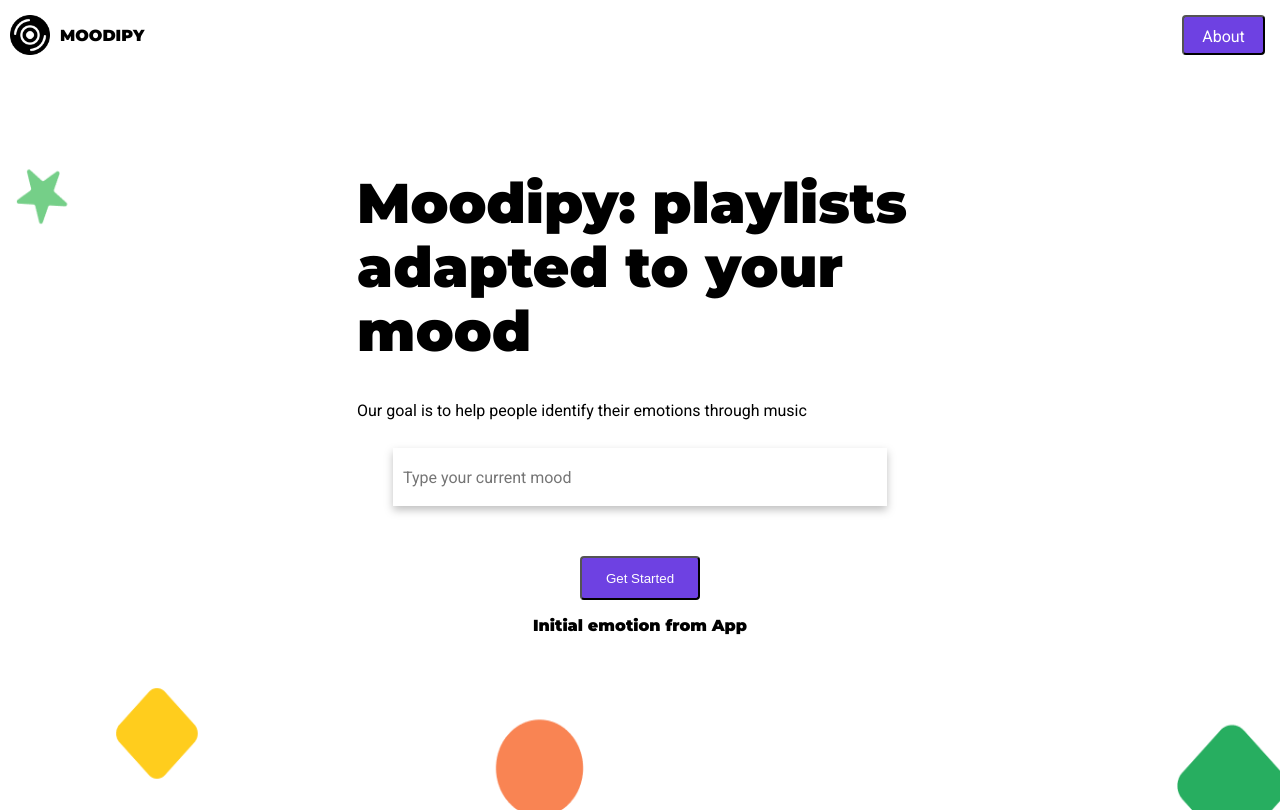
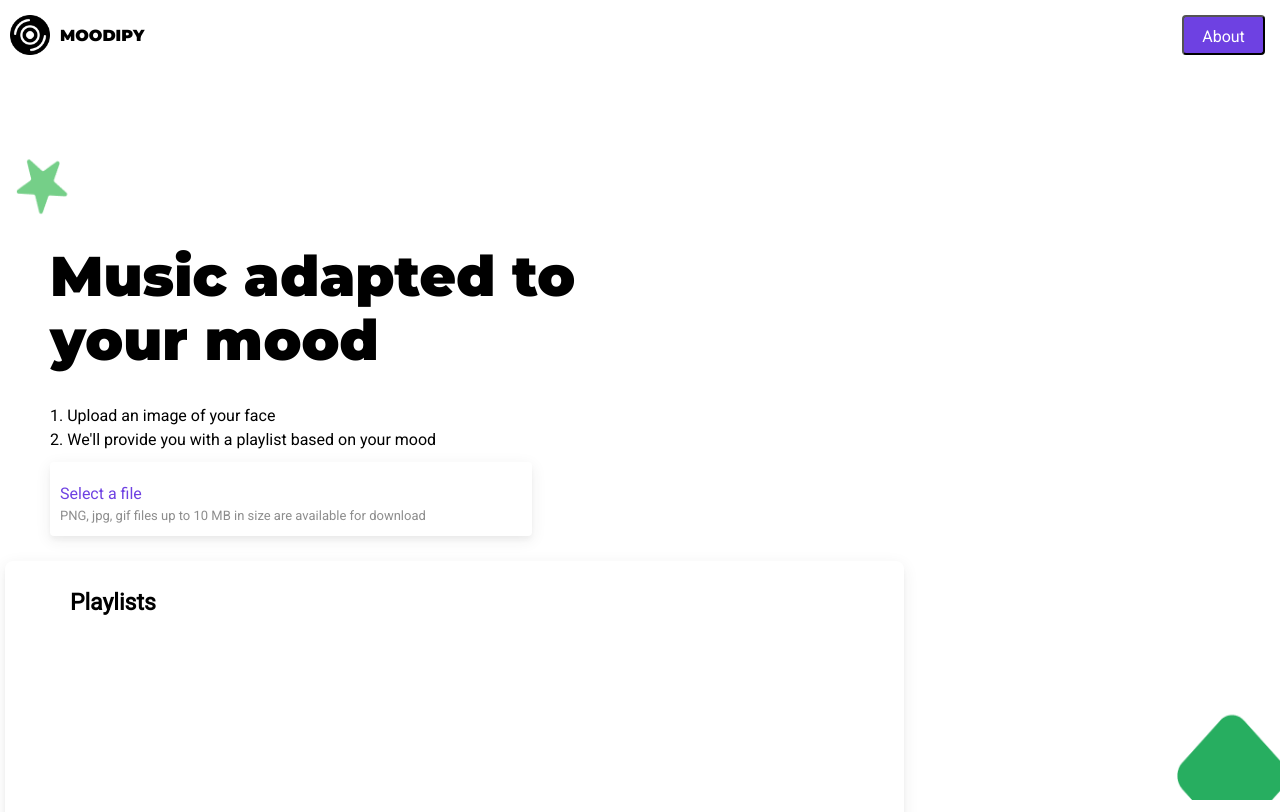
Before and after one commit to nasaku898/Moodipy, a Vue app in the folder Frontend/moodipy/: page / in a window 1280 px wide. Shown: the top 812 px of the page. Built offline with nearby package versions, Linux system fonts and the light colour scheme.

Commit message:
#1 adjusting menubar to fit all pages

```diff
--- a/Frontend/moodipy/src/App.vue
+++ b/Frontend/moodipy/src/App.vue
@@ -1,25 +1,28 @@
 <template>
 <div>
   <NavBar></NavBar>
-  <OnboardingPage
+  <!-- <OnboardingPage
     v-on:changeEmotion="updateInitialEmotion($event)"
     :initialEmotion="initialEmotion"
-  ></OnboardingPage>
-  <!-- <MusicPage></MusicPage> -->
+  ></OnboardingPage> -->
+  <MusicPage></MusicPage>
+  <!-- <AboutPage></AboutPage> -->
 </div>
 </template>
 
 <script>
-// import MusicPage from "./components/MusicPage/MusicPage";
-import OnboardingPage from "./components/OnboardingPage/OnboardingPage";
+import MusicPage from "./components/MusicPage/MusicPage";
+// import OnboardingPage from "./components/OnboardingPage/OnboardingPage";
 import NavBar from "./components/NavBar/NavBar";
+// import AboutPage from "./components/AboutPage/AboutPage";
 
 export default {
   name: "App",
   components: {
-    OnboardingPage,
+    // OnboardingPage,
+    // AboutPage,
     NavBar,
-    // MusicPage
+    MusicPage
   },
   data() {
     return {
--- a/Frontend/moodipy/src/components/AboutPage/AboutPage.vue
+++ b/Frontend/moodipy/src/components/AboutPage/AboutPage.vue
@@ -41,9 +41,10 @@ export default {
 @media only screen and (max-width: 769px) {
   #title {
     margin: auto;
+    margin-top: 40px;
   }
   #description {
-    width: 18em;
+    width: 90%;
     text-align: justify;
     text-justify: inter-word;
     margin: auto;
@@ -58,7 +59,7 @@ export default {
     font-size: 50px;
   }
   #description {
-    width: 50em;
+    width: 90%;
     text-align: justify;
     text-justify: inter-word;
     margin: auto;
--- a/Frontend/moodipy/src/components/MusicPage/MusicPage.vue
+++ b/Frontend/moodipy/src/components/MusicPage/MusicPage.vue
@@ -138,8 +138,14 @@ export default {
   .container {
     display: grid;
     grid-template-columns: 1fr 1fr;
-    padding-top: 15%;
+    padding-top: 20%;
   }
+}
+
+.container {
+  padding-top: 15%;
+  display: grid;
+  grid-template-columns: 1fr;
 }
 
 @media only screen and (max-width: 600px) {
--- a/Frontend/moodipy/src/components/NavBar/NavBar.vue
+++ b/Frontend/moodipy/src/components/NavBar/NavBar.vue
@@ -16,7 +16,7 @@ export default {
 #menubar {
   background-color: transparent;
   height: 40px;
-  position: sticky;
+  position: absolute;
   top: 0;
   left: 0;
   width: 100%;
```
